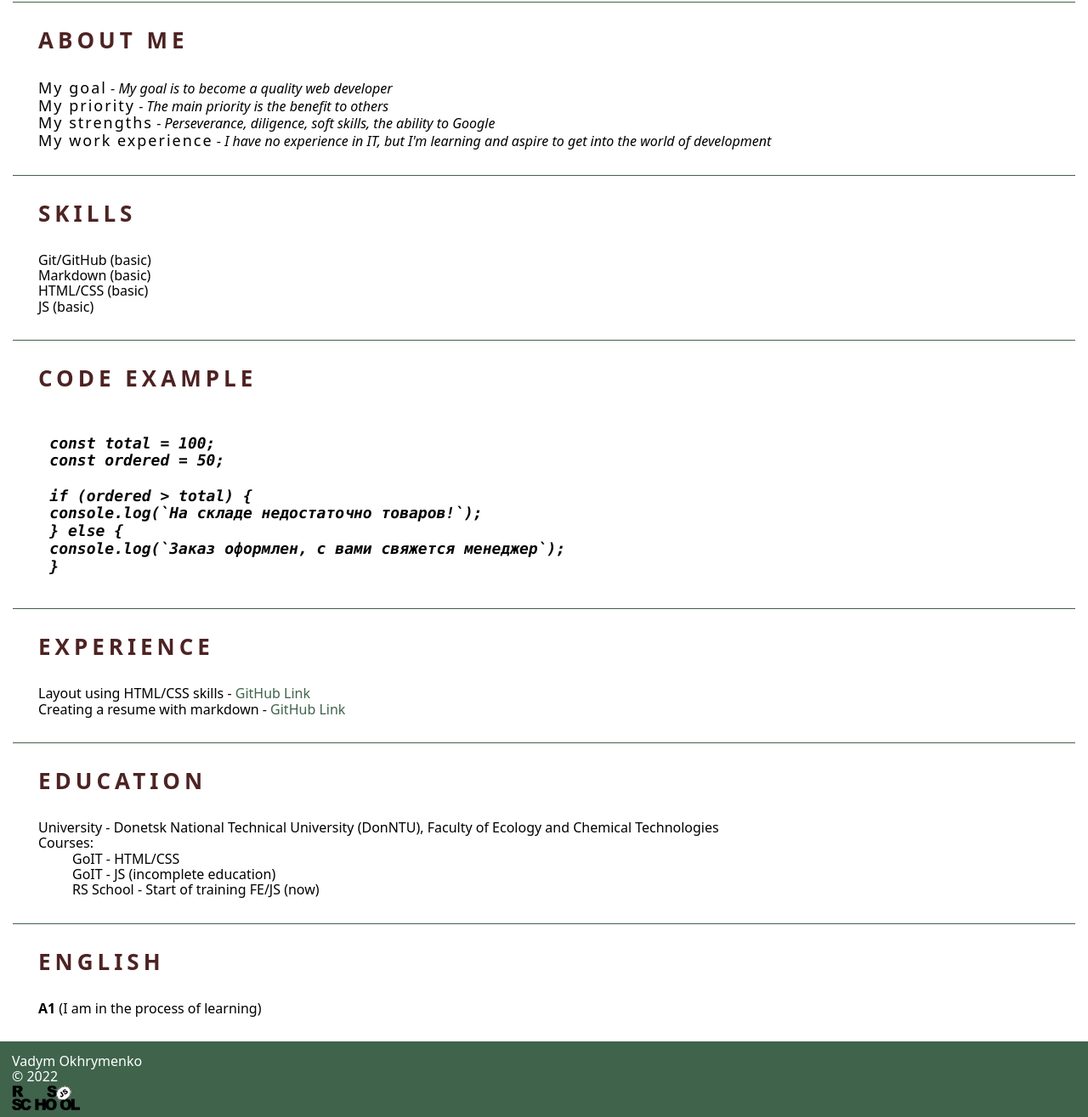
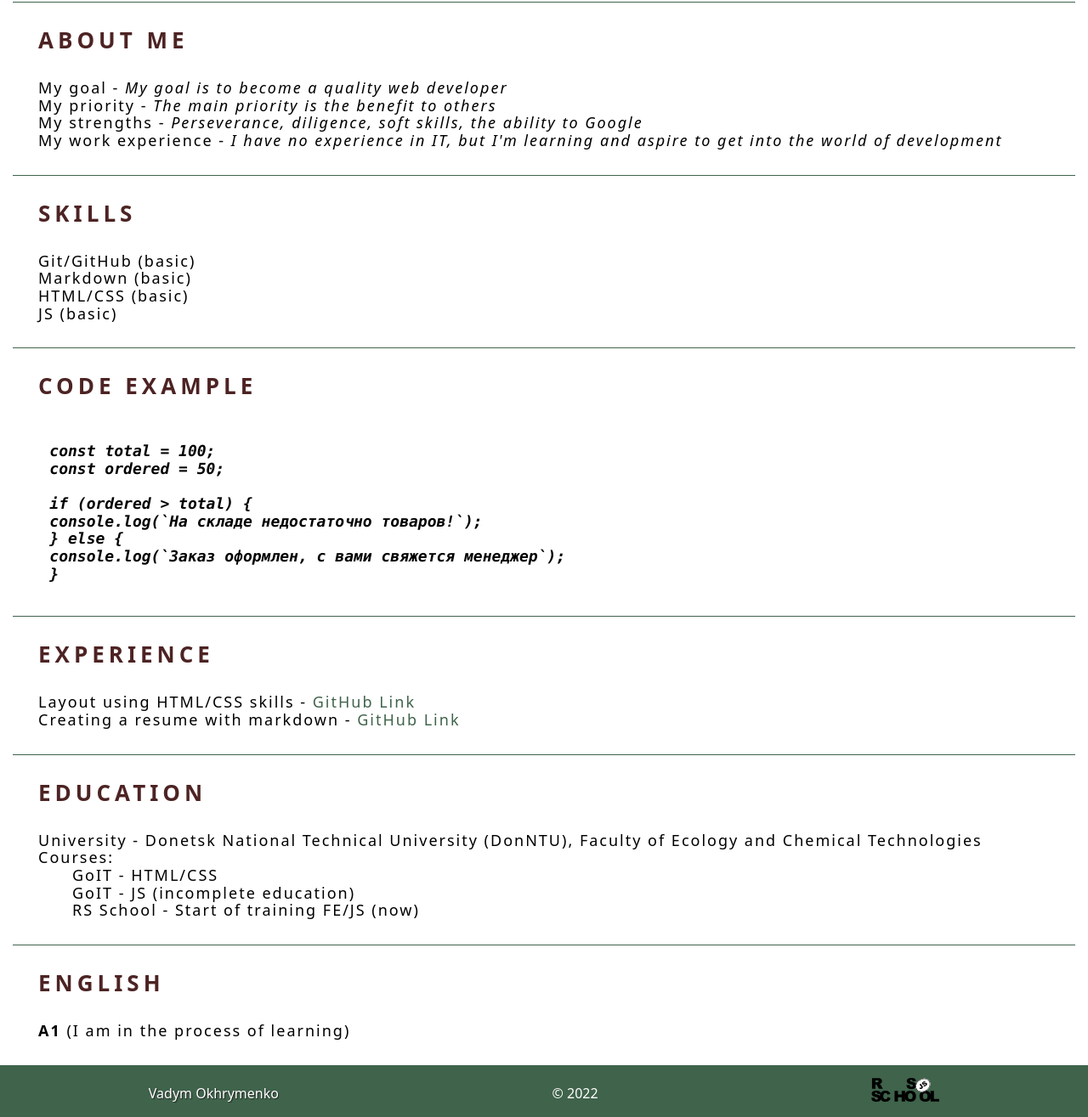
Before and after one commit to Vadim-Okhrimenko/rsschool-cv, a plain HTML site: page index.html in a window 1280 px wide. Shown: the part 733-2048 px from the top of the page at 85% size. Drawn offline with nearby package versions, Linux system fonts and the light colour scheme.

Commit message:
feat: error correction

```diff
--- a/style.css
+++ b/style.css
@@ -121,10 +121,23 @@ body {
 .section-list {
   margin: 0;
   padding: 0 0 30px 30px;
+  font-size: 18px;
+  font-weight: 500;
+  letter-spacing: 2px;
 }
 
 .section:not(:last-child) {
   border-bottom: 1px solid #3f634b;
+}
+
+.section-item {
+  font-size: 18px;
+  font-weight: 500;
+}
+
+.about-item {
+  font-size: 18px;
+  font-weight: 500;
 }
 
 .item {
@@ -145,6 +158,9 @@ body {
 .english-paragraph {
   margin: 0;
   padding: 0 0 30px 30px;
+  font-size: 18px;
+  font-weight: 500;
+  letter-spacing: 2px;
 }
 
 /* footer */
@@ -157,15 +173,23 @@ body {
 
 .year {
   margin: 0;
+  padding-top: 10px;
 }
 
 .footer-link {
   text-decoration: none;
   color: #ffffff;
   transition: 0.5s;
+  padding-top: 10px;
+  text-shadow: 1px 1px 1px #232624;
 }
 
 .footer-link:hover,
 .footer-link:focus {
   color: tomato;
 }
+
+.section-footer {
+  display: flex;
+  justify-content: space-around;
+}
```
